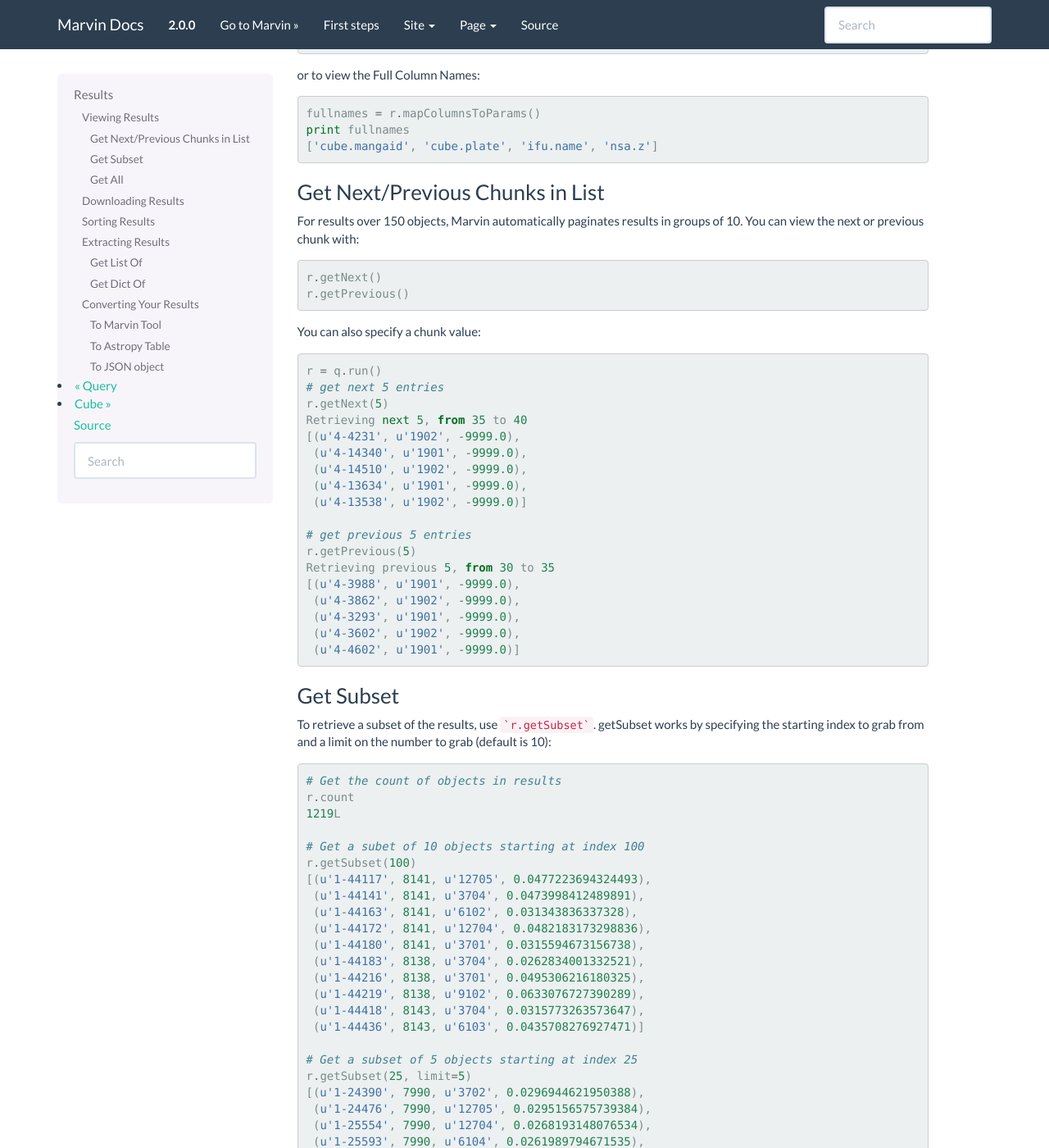
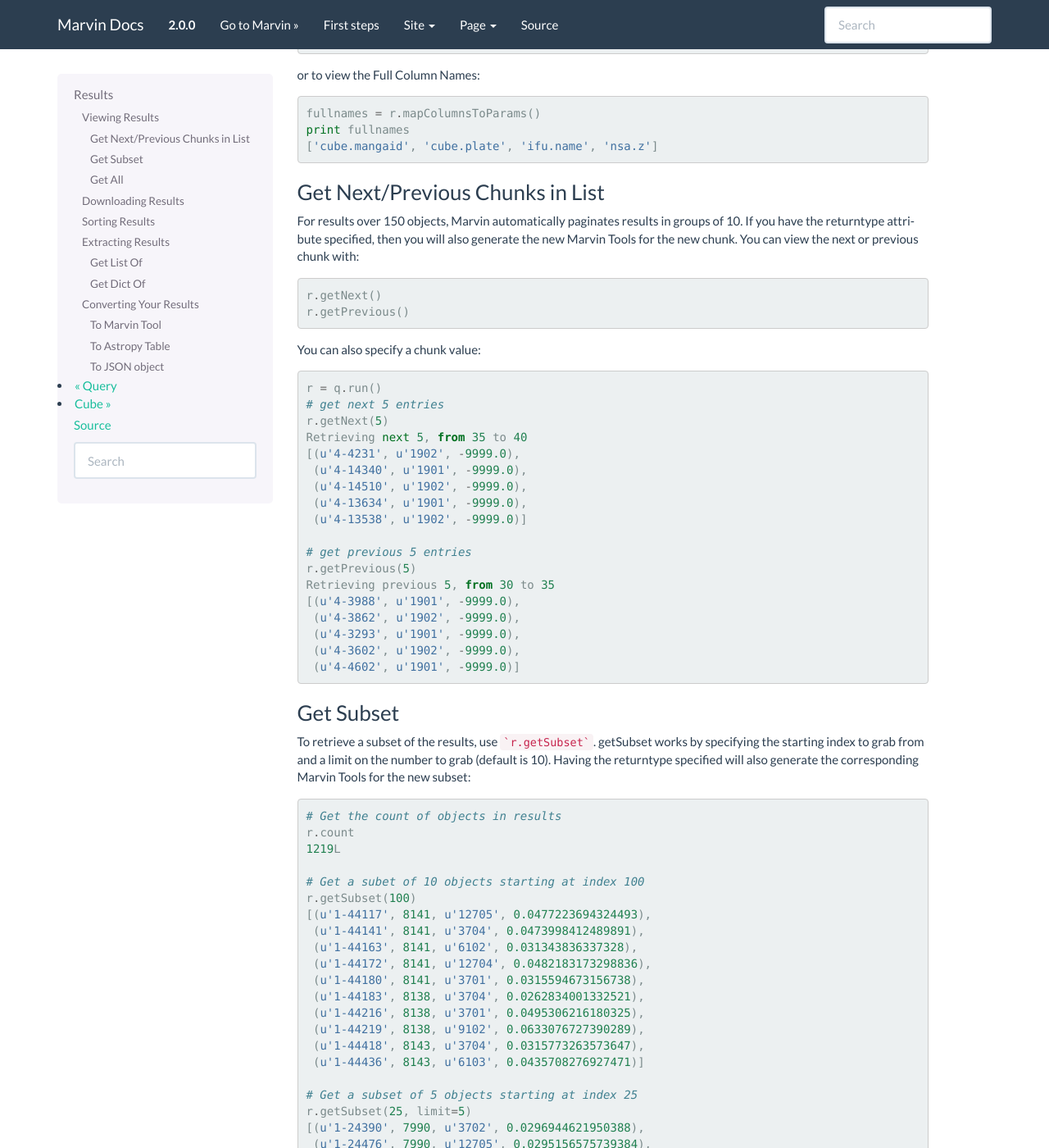
Before and after one commit to sdss/marvin, a Sphinx documentation site: the page built from docs/sphinx/results.rst, in a window 1280 px wide and 1400 px high, scrolled down 1162 px. Shown: the whole window at 82% size. Built offline with Sphinx 7.4.7, drawn with Linux system fonts in a browser that asks for light colours; pages that are not in the unit, such as notebooks, are missing from menus; some of the changed text lies outside the part shown.

Commit message:
added chunk and subset auto object conversion if returntype set

````diff
--- a/docs/sphinx/results.rst
+++ b/docs/sphinx/results.rst
@@ -65,7 +65,8 @@
 
 Get Next/Previous Chunks in List
 ^^^^^^^^^^^^^^^^^^^^^^^^^^^^^^^^
-For results over 150 objects, Marvin automatically paginates results in groups of 10. You can view the next or previous chunk with::
+For results over 150 objects, Marvin automatically paginates results in groups of 10. If you have the returntype attribute
+specified, then you will also generate the new Marvin Tools for the new chunk.  You can view the next or previous chunk with::
 
     r.getNext()
     r.getPrevious()
@@ -94,7 +95,8 @@
 Get Subset
 ^^^^^^^^^^
 To retrieve a subset of the results, use ```r.getSubset```.  getSubset works by specifying the starting index to grab from and a limit
-on the number to grab (default is 10)::
+on the number to grab (default is 10).  Having the returntype specified will also generate the corresponding Marvin Tools for the new
+subset::
 
     # Get the count of objects in results
     r.count
@@ -231,7 +233,8 @@
 To Marvin Tool
 ^^^^^^^^^^^^^^
 You can convert directly to Marvin Tools objects.  Available objects are Cube, Spaxel, RSS, and MAPS.  To successfully convert to
-a particular Marvin object, the results must contain the minimum default information needed to uniquely create that object.
+a particular Marvin object, the results must contain the minimum default information needed to uniquely create that object.  The new
+Tools are stored in a separate Results attribute called 'objects'.
 
 For example, a Cube object needs at least a plate-IFU, or manga-id.  A Spaxel needs a plate-IFU or manga-ID, and a X and Y position.
 
````
Also changed, not shown: 1 other file.
